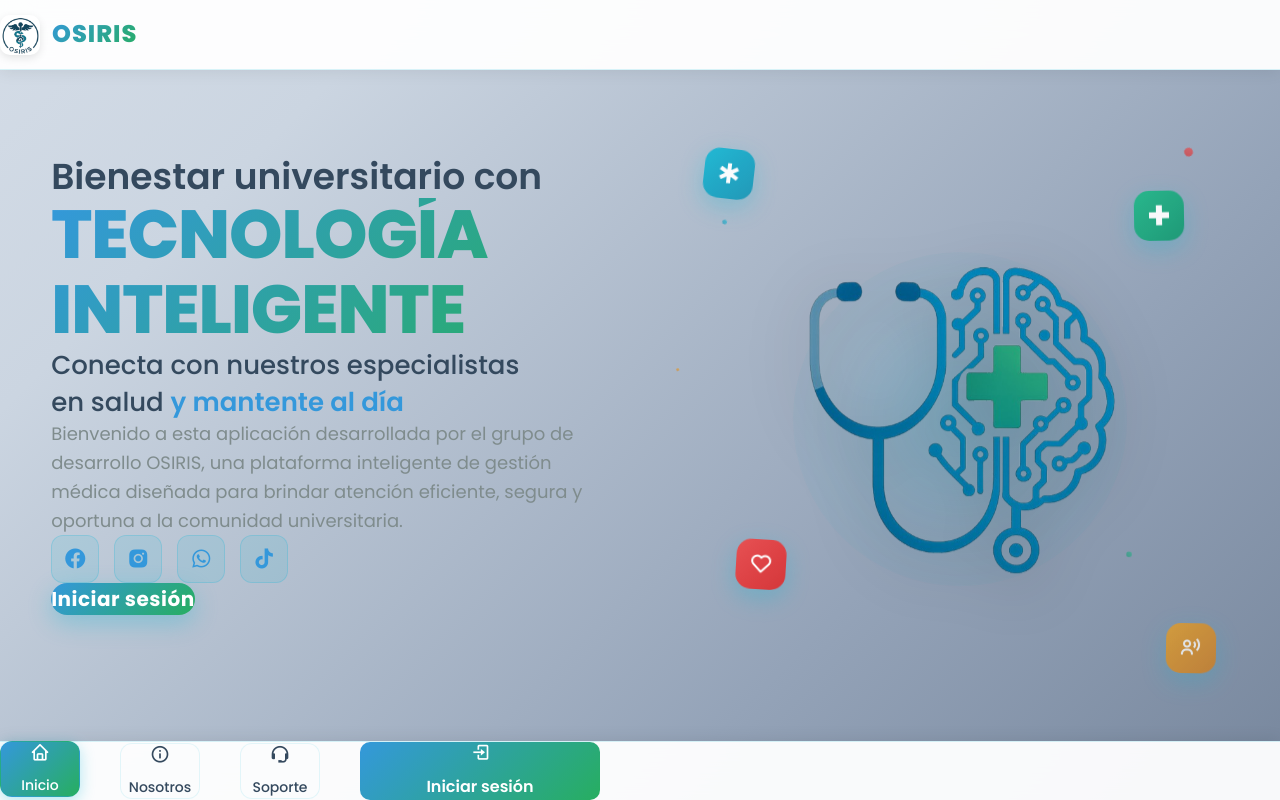
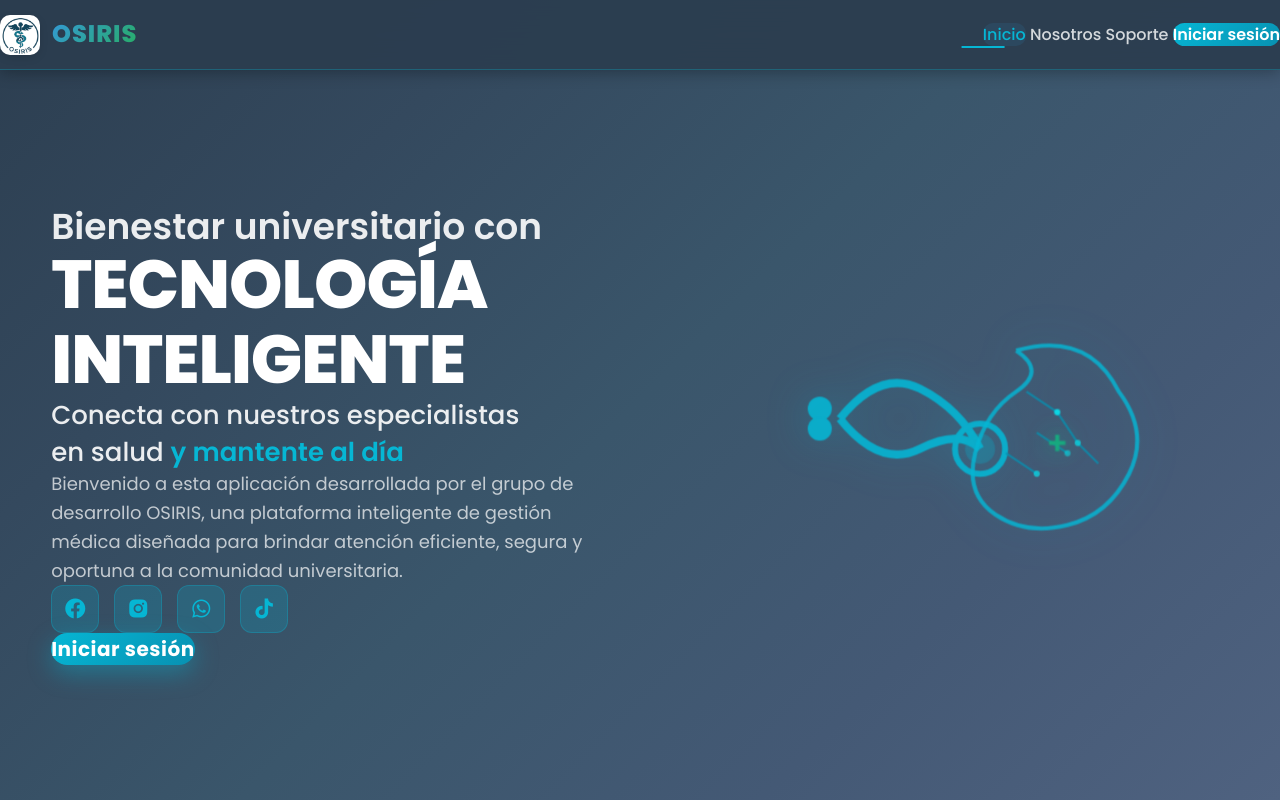
Before and after one commit to DENIS-DEVELOPER-oss/OSIRIS---Lab, a Flask app: page / in a window 1280 px wide. Run offline with Flask 3, Linux system fonts and the light colour scheme.

Commit message:
Revamp the user interface with a modern medical dark theme and animations
Implement a complete UI overhaul with a dark theme, SVG medical illustration, and advanced CSS animations in modern-theme.css and index.html.

Replit-Commit-Author: Agent
Replit-Commit-Session-Id: f04c708b-f78f-4761-983c-19a318aada5f
Replit-Commit-Screenshot-Url: https://storage.googleapis.com/screenshot-production-us-central1/7355c6e8-0d2f-4510-9622-a158714dce07/e3a6c47b-867e-4471-b40d-4526bf633365.jpg

```diff
--- a/static/css/modern-theme.css
+++ b/static/css/modern-theme.css
@@ -2163,7 +2163,7 @@ h1, h2, h3, h4, h5, h6 {
    ESTILOS ESPECÍFICOS PARA PÁGINA DE INICIO
    ======================================== */
 
-/* Header de página de inicio - SOLO LOGO */
+/* Header de página de inicio - DISEÑO OSCURO */
 .header {
     position: fixed;
     top: 0;
@@ -2171,14 +2171,14 @@ h1, h2, h3, h4, h5, h6 {
     width: 100vw;
     max-width: 100vw;
     padding: 15px 4vw;
-    background: rgba(255, 255, 255, 0.95);
+    background: rgba(44, 62, 80, 0.95);
     backdrop-filter: blur(15px);
-    border-bottom: 1px solid rgba(6, 182, 212, 0.15);
-    display: flex;
-    justify-content: flex-start;
+    border-bottom: 1px solid rgba(6, 182, 212, 0.3);
+    display: flex;
+    justify-content: space-between;
     align-items: center;
     z-index: 1001;
-    box-shadow: 0 2px 15px rgba(0, 0, 0, 0.08);
+    box-shadow: 0 2px 15px rgba(0, 0, 0, 0.3);
     margin: 0;
     box-sizing: border-box;
     height: 70px;
@@ -2186,7 +2186,7 @@ h1, h2, h3, h4, h5, h6 {
 
 .logo {
     font-size: 28px;
-    color: var(--text-primary);
+    color: white;
     text-decoration: none;
     font-weight: 700;
     display: flex;
@@ -2225,130 +2225,145 @@ h1, h2, h3, h4, h5, h6 {
     font-size: 20px;
 }
 
-.navbar a {
+.nav-link {
     font-size: 16px;
-    color: var(--text-secondary);
+    color: rgba(255, 255, 255, 0.8);
     text-decoration: none;
-    font-weight: 600;
+    font-weight: 500;
+    margin-left: 30px;
+    padding: 8px 0;
+    transition: all 0.3s ease;
+    position: relative;
+}
+
+.nav-link:hover,
+.nav-link.active {
+    color: #06b6d4;
+}
+
+.nav-link::after {
+    content: '';
+    position: absolute;
+    bottom: -2px;
+    left: 0;
+    width: 0;
+    height: 2px;
+    background: #06b6d4;
+    transition: width 0.3s ease;
+}
+
+.nav-link:hover::after,
+.nav-link.active::after {
+    width: 100%;
+}
+
+.nav-link.login-btn {
+    background: linear-gradient(135deg, #06b6d4, #0891b2);
+    color: white;
+    padding: 10px 20px;
+    border-radius: 25px;
     margin-left: 20px;
-    padding: 8px 16px;
-    border-radius: 8px;
-    transition: var(--transition-normal);
-    position: relative;
-    background: rgba(255, 255, 255, 0.08);
-    backdrop-filter: blur(3px);
-    border: 1px solid rgba(6, 182, 212, 0.15);
-}
-
-.navbar a:hover,
-.navbar a.active {
-    color: white;
-    background: linear-gradient(135deg, var(--primary-color), var(--accent-color));
+}
+
+.nav-link.login-btn:hover {
+    background: linear-gradient(135deg, #0891b2, #0e7490);
     transform: translateY(-1px);
-    box-shadow: 0 4px 15px rgba(6, 182, 212, 0.25);
-}
-
-/* Footer de navegación inferior */
-.bottom-nav {
-    position: fixed;
-    bottom: 0;
-    left: 0;
-    width: 100vw;
-    background: rgba(255, 255, 255, 0.95);
-    backdrop-filter: blur(15px);
-    border-top: 1px solid rgba(6, 182, 212, 0.15);
-    box-shadow: 0 -2px 15px rgba(0, 0, 0, 0.08);
-    z-index: 1001;
-    padding: 15px 0;
-}
-
-.nav-container {
-    display: flex;
-    justify-content: center;
-    align-items: center;
-    gap: 40px;
-    max-width: 600px;
-    margin: 0 auto;
-    padding: 0 20px;
-}
-
-.nav-item {
-    display: flex;
-    flex-direction: column;
-    align-items: center;
-    text-decoration: none;
-    color: var(--text-secondary);
-    font-size: 14px;
-    font-weight: 500;
-    padding: 8px 12px;
-    border-radius: 12px;
-    transition: all 0.3s ease;
-    background: rgba(255, 255, 255, 0.1);
-    border: 1px solid rgba(6, 182, 212, 0.1);
-    min-width: 80px;
-}
-
-.nav-item i {
-    font-size: 20px;
-    margin-bottom: 4px;
-}
-
-.nav-item:hover,
-.nav-item.active {
-    color: white;
-    background: linear-gradient(135deg, var(--primary-color), var(--accent-color));
-    transform: translateY(-2px);
-    box-shadow: 0 4px 15px rgba(6, 182, 212, 0.3);
-}
-
-.nav-item.login-btn {
-    background: linear-gradient(135deg, var(--primary-color), var(--accent-color));
-    color: white;
-    font-weight: 600;
-}
-
-.nav-item.login-btn:hover {
-    transform: translateY(-3px);
-    box-shadow: 0 6px 20px rgba(6, 182, 212, 0.4);
-    filter: brightness(1.1);
-}
-
-/* Responsive para navegación inferior en móviles */
+    box-shadow: 0 4px 15px rgba(6, 182, 212, 0.4);
+}
+
+.nav-link.login-btn::after {
+    display: none;
+}
+
+/* Responsive para móviles */
 @media (max-width: 768px) {
-    .nav-container {
-        gap: 20px;
-        padding: 0 10px;
-    }
-
-    .nav-item {
-        min-width: 60px;
-        font-size: 12px;
-        padding: 6px 8px;
-    }
-
-    .nav-item i {
+    .header {
+        padding: 10px 3vw;
+        height: 60px;
+    }
+
+    .logo {
+        font-size: 24px;
+        gap: 10px;
+    }
+
+    .logo-img {
+        width: 35px;
+        height: 35px;
+    }
+
+    .navbar {
+        display: none;
+    }
+
+    .main-content {
+        padding: 60px 0 0 0 !important;
+        flex-direction: column;
+    }
+
+    .content-left, .content-right {
+        width: 100vw !important;
+        max-width: 100vw !important;
+        padding: 20px 4vw !important;
+    }
+
+    .content-left {
+        order: 1;
+        text-align: center;
+    }
+
+    .content-right {
+        order: 2;
+        height: 50vh;
+    }
+
+    .content-left h1 {
+        font-size: 48px;
+    }
+
+    .content-left h3 {
+        font-size: 28px;
+    }
+
+    .content-left h2 {
+        font-size: 20px;
+    }
+}
+
+@media (max-width: 480px) {
+    .content-left h1 {
+        font-size: 36px;
+    }
+
+    .content-left h3 {
+        font-size: 24px;
+    }
+
+    .content-left h2 {
         font-size: 18px;
-        margin-bottom: 2px;
-    }
-}
-
-@media (max-width: 480px) {
-    .nav-container {
-        gap: 15px;
-    }
-
-    .nav-item {
-        min-width: 50px;
-        font-size: 11px;
-        padding: 5px 6px;
-    }
-
-    .nav-item i {
+    }
+
+    .content-left p {
         font-size: 16px;
     }
-}
-
-/* Contenido principal de inicio - PANTALLA COMPLETA CON FOOTER */
+
+    .cta-button {
+        padding: 15px 35px;
+        font-size: 18px;
+    }
+
+    .social-icons {
+        gap: 10px;
+    }
+
+    .social-icon {
+        width: 40px;
+        height: 40px;
+        font-size: 20px;
+    }
+}
+
+/* Contenido principal de inicio - TEMA OSCURO */
 .main-content {
     position: fixed;
     top: 0;
@@ -2358,9 +2373,9 @@ h1, h2, h3, h4, h5, h6 {
     display: flex;
     justify-content: stretch;
     align-items: center;
-    padding: 70px 0 100px 0;
+    padding: 70px 0 0 0;
     margin: 0;
-    background: linear-gradient(135deg, #f8fafc 0%, #e2e8f0 25%, #cbd5e1 50%, #94a3b8 75%, #64748b 100%);
+    background: linear-gradient(135deg, #2c3e50 0%, #34495e 25%, #3a566b 50%, #445975 75%, #4f6280 100%);
     background-size: 200% 200%;
     animation: gradientShift 15s ease infinite;
     overflow: hidden;
@@ -2383,7 +2398,7 @@ h1, h2, h3, h4, h5, h6 {
 
 .content-left h3 {
     font-size: 36px;
-    color: var(--text-secondary);
+    color: rgba(255, 255, 255, 0.9);
     line-height: 1.2;
     font-weight: 600;
     margin-bottom: 10px;
@@ -2391,32 +2406,28 @@ h1, h2, h3, h4, h5, h6 {
 
 .content-left h1 {
     font-size: 68px;
-    color: var(--text-primary);
+    color: white;
     line-height: 1.1;
     font-weight: 800;
     margin: 20px 0;
-    background: linear-gradient(135deg, var(--primary-color), var(--accent-color));
-    -webkit-background-clip: text;
-    -webkit-text-fill-color: transparent;
-    background-clip: text;
     letter-spacing: -1px;
 }
 
 .content-left h2 {
     font-size: 26px;
-    color: var(--text-secondary);
+    color: rgba(255, 255, 255, 0.9);
     line-height: 1.4;
     font-weight: 500;
     margin: 20px 0 35px;
 }
 
 .highlight {
-    color: var(--primary-color);
+    color: #06b6d4;
     font-weight: 600;
 }
 
 .content-left p {
-    color: var(--text-muted);
+    color: rgba(255, 255, 255, 0.7);
     font-size: 18px;
     margin: 35px 0;
     line-height: 1.6;
@@ -2431,29 +2442,29 @@ h1, h2, h3, h4, h5, h6 {
 .social-icon {
     width: 48px;
     height: 48px;
-    background: rgba(6, 182, 212, 0.1);
+    background: rgba(6, 182, 212, 0.2);
     border-radius: 12px;
     display: flex;
     align-items: center;
     justify-content: center;
-    color: var(--primary-color);
+    color: #06b6d4;
     text-decoration: none;
     font-size: 24px;
     transition: var(--transition-normal);
-    border: 1px solid rgba(6, 182, 212, 0.2);
+    border: 1px solid rgba(6, 182, 212, 0.3);
 }
 
 .social-icon:hover {
-    background: var(--primary-color);
+    background: #06b6d4;
     color: white;
     transform: translateY(-3px);
-    box-shadow: var(--shadow-md);
+    box-shadow: 0 8px 25px rgba(6, 182, 212, 0.3);
 }
 
 .cta-button {
     display: inline-block;
     padding: 18px 45px;
-    background: linear-gradient(135deg, var(--primary-color), var(--accent-color));
+    background: linear-gradient(135deg, #06b6d4, #0891b2);
     color: white;
     text-decoration: none;
     border-radius: 50px;
@@ -2461,17 +2472,17 @@ h1, h2, h3, h4, h5, h6 {
     font-size: 20px;
     margin-top: 25px;
     transition: var(--transition-normal);
-    box-shadow: 0 8px 25px rgba(6, 182, 212, 0.3);
+    box-shadow: 0 8px 25px rgba(6, 182, 212, 0.4);
     letter-spacing: 0.5px;
 }
 
 .cta-button:hover {
     transform: translateY(-3px);
-    box-shadow: var(--shadow-lg);
+    box-shadow: 0 12px 35px rgba(6, 182, 212, 0.5);
     filter: brightness(1.1);
 }
 
-/* Contenido derecho - Logo OSIRIS - OPTIMIZADO */
+/* Contenido derecho - Logo OSIRIS - TEMA OSCURO */
 .content-right {
     position: relative;
     width: 50%;
@@ -2484,7 +2495,7 @@ h1, h2, h3, h4, h5, h6 {
     padding: 70px 0 0 0;
 }
 
-.logo-section {
+.medical-illustration {
     position: relative;
     width: 100%;
     height: 100%;
@@ -2493,17 +2504,56 @@ h1, h2, h3, h4, h5, h6 {
     justify-content: center;
 }
 
-.main-logo-container {
-    position: relative;
-    display: flex;
-    align-items: center;
-    justify-content: center;
-    animation: logoFloat 6s ease-in-out infinite;
-}
-
-@keyframes logoFloat {
+.medical-svg {
+    animation: medicalFloat 6s ease-in-out infinite;
+    filter: drop-shadow(0 0 20px rgba(6, 182, 212, 0.3));
+}
+
+@keyframes medicalFloat {
     0%, 100% { transform: translateY(0px) scale(1); }
-    50% { transform: translateY(-15px) scale(1.05); }
+    50% { transform: translateY(-15px) scale(1.02); }
+}
+
+/* Animaciones para elementos del SVG */
+.stethoscope {
+    animation: pulse 3s ease-in-out infinite;
+}
+
+.brain-circuit {
+    animation: brainPulse 4s ease-in-out infinite;
+}
+
+.medical-cross {
+    animation: crossGlow 2s ease-in-out infinite alternate;
+}
+
+.node-1, .node-2, .node-3, .node-4 {
+    animation: nodeFlicker 1.5s ease-in-out infinite;
+}
+
+.node-1 { animation-delay: 0s; }
+.node-2 { animation-delay: 0.3s; }
+.node-3 { animation-delay: 0.6s; }
+.node-4 { animation-delay: 0.9s; }
+
+@keyframes pulse {
+    0%, 100% { opacity: 1; }
+    50% { opacity: 0.7; }
+}
+
+@keyframes brainPulse {
+    0%, 100% { opacity: 1; transform: scale(1); }
+    50% { opacity: 0.8; transform: scale(1.03); }
+}
+
+@keyframes crossGlow {
+    0% { filter: drop-shadow(0 0 5px #10b981); }
+    100% { filter: drop-shadow(0 0 15px #10b981); }
+}
+
+@keyframes nodeFlicker {
+    0%, 100% { opacity: 0.6; }
+    50% { opacity: 1; }
 }
 
 .main-logo {
--- a/templates/index.html
+++ b/templates/index.html
@@ -29,7 +29,7 @@
             width: 100vw !important;
             max-width: 100vw !important;
             margin: 0 !important;
-            padding: 70px 0 100px 0 !important;
+            padding: 70px 0 0 0 !important;
         }
 
         .content-left, .content-right {
@@ -45,6 +45,15 @@
         .content-right {
             padding: 70px 0 0 0 !important;
         }
+
+        /* Tema oscuro personalizado */
+        body, html {
+            background: #2c3e50 !important;
+        }
+
+        .main-content {
+            background: linear-gradient(135deg, #2c3e50 0%, #34495e 25%, #3a566b 50%, #445975 75%, #4f6280 100%) !important;
+        }
     </style>
 </head>
 <body>
@@ -54,7 +63,12 @@
             <span class="logo-text">OSIRIS</span>
         </a>
 
-
+        <nav class="navbar">
+            <a href="{{ url_for('main.index') }}" class="nav-link active">Inicio</a>
+            <a href="#about" class="nav-link">Nosotros</a>
+            <a href="#services" class="nav-link">Soporte</a>
+            <a href="{{ url_for('auth.login') }}" class="nav-link login-btn">Iniciar sesión</a>
+        </nav>
     </header>
 
     <main class="main-content">
@@ -80,58 +94,55 @@
         </div>
 
         <div class="content-right">
-            <div class="logo-section">
-                <div class="main-logo-container">
-                    <img src="{{ url_for('static', filename='images/logo.png') }}" alt="OSIRIS Logo Principal" class="main-logo">
-                    <div class="logo-glow"></div>
-                </div>
+            <div class="medical-illustration">
+                <!-- Ilustración médica SVG del estetoscopio y cerebro -->
+                <svg width="400" height="400" viewBox="0 0 400 400" class="medical-svg">
+                    <!-- Estetoscopio -->
+                    <g class="stethoscope">
+                        <!-- Tubos del estetoscopio -->
+                        <path d="M80 150 Q120 100 160 120 Q200 140 220 180" stroke="#06b6d4" stroke-width="8" fill="none" class="tube-1"/>
+                        <path d="M80 150 Q120 200 160 180 Q200 160 220 180" stroke="#06b6d4" stroke-width="8" fill="none" class="tube-2"/>
 
-                <!-- Elementos decorativos médicos -->
-                <div class="medical-elements">
-                    <div class="element element-1">
-                        <i class='bx bx-health'></i>
-                    </div>
-                    <div class="element element-2">
-                        <i class='bx bx-plus-medical'></i>
-                    </div>
-                    <div class="element element-3">
-                        <i class='bx bx-heart'></i>
-                    </div>
-                    <div class="element element-4">
-                        <i class='bx bx-user-voice'></i>
-                    </div>
-                </div>
+                        <!-- Auriculares -->
+                        <circle cx="60" cy="140" r="12" fill="#06b6d4" class="earpiece-1"/>
+                        <circle cx="60" cy="160" r="12" fill="#06b6d4" class="earpiece-2"/>
 
-                <!-- Partículas flotantes -->
-                <div class="particle particle-1"></div>
-                <div class="particle particle-2"></div>
-                <div class="particle particle-3"></div>
-                <div class="particle particle-4"></div>
+                        <!-- Campana del estetoscopio -->
+                        <circle cx="220" cy="180" r="25" fill="none" stroke="#06b6d4" stroke-width="6" class="bell"/>
+                        <circle cx="220" cy="180" r="15" fill="#06b6d4" opacity="0.3" class="bell-inner"/>
+                    </g>
+
+                    <!-- Cerebro con circuitos -->
+                    <g class="brain-circuit">
+                        <!-- Contorno del cerebro -->
+                        <path d="M250 80 Q320 60 350 120 Q380 160 360 200 Q340 240 300 250 Q260 260 230 240 Q200 220 210 180 Q220 140 250 120 Q280 100 250 80"
+                              fill="none" stroke="#06b6d4" stroke-width="4" class="brain-outline"/>
+
+                        <!-- Líneas de circuito dentro del cerebro -->
+                        <line x1="260" y1="120" x2="290" y2="140" stroke="#0891b2" stroke-width="2" class="circuit-1"/>
+                        <line x1="290" y1="140" x2="310" y2="170" stroke="#0891b2" stroke-width="2" class="circuit-2"/>
+                        <line x1="310" y1="170" x2="330" y2="190" stroke="#0891b2" stroke-width="2" class="circuit-3"/>
+                        <line x1="270" y1="160" x2="300" y2="180" stroke="#0891b2" stroke-width="2" class="circuit-4"/>
+                        <line x1="240" y1="180" x2="270" y2="200" stroke="#0891b2" stroke-width="2" class="circuit-5"/>
+
+                        <!-- Nodos de circuito -->
+                        <circle cx="290" cy="140" r="3" fill="#00f5ff" class="node-1"/>
+                        <circle cx="310" cy="170" r="3" fill="#00f5ff" class="node-2"/>
+                        <circle cx="300" cy="180" r="3" fill="#00f5ff" class="node-3"/>
+                        <circle cx="270" cy="200" r="3" fill="#00f5ff" class="node-4"/>
+
+                        <!-- Cruz médica en el cerebro -->
+                        <g class="medical-cross" transform="translate(290, 170)">
+                            <rect x="-2" y="-8" width="4" height="16" fill="#10b981"/>
+                            <rect x="-8" y="-2" width="16" height="4" fill="#10b981"/>
+                        </g>
+                    </g>
+                </svg>
             </div>
         </div>
     </main>
 
-    <!-- Footer de navegación -->
-    <footer class="bottom-nav">
-        <div class="nav-container">
-            <a href="{{ url_for('main.index') }}" class="nav-item active">
-                <i class='bx bx-home'></i>
-                <span>Inicio</span>
-            </a>
-            <a href="#about" class="nav-item">
-                <i class='bx bx-info-circle'></i>
-                <span>Nosotros</span>
-            </a>
-            <a href="#services" class="nav-item">
-                <i class='bx bx-support'></i>
-                <span>Soporte</span>
-            </a>
-            <a href="{{ url_for('auth.login') }}" class="nav-item login-btn">
-                <i class='bx bx-log-in'></i>
-                <span>Iniciar sesión</span>
-            </a>
-        </div>
-    </footer>
+
 
     <script>
         // Smooth scrolling for navigation links
```
Also changed, not shown: replit.md (+22 -0 lines).
